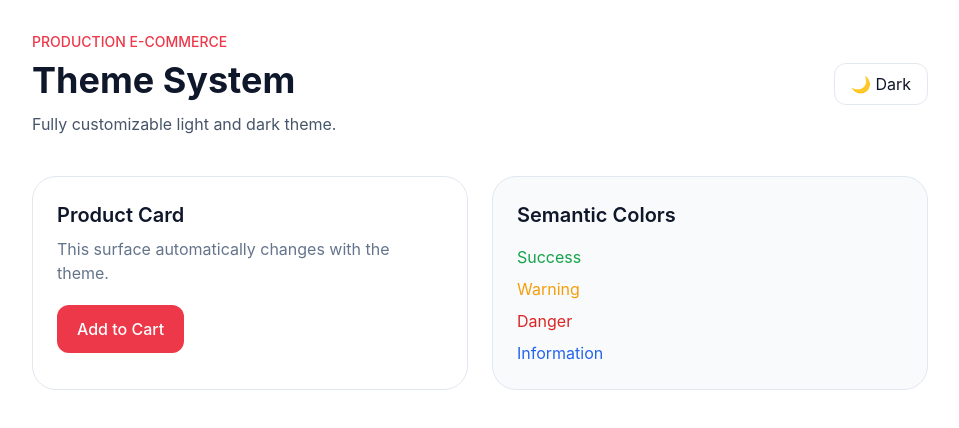
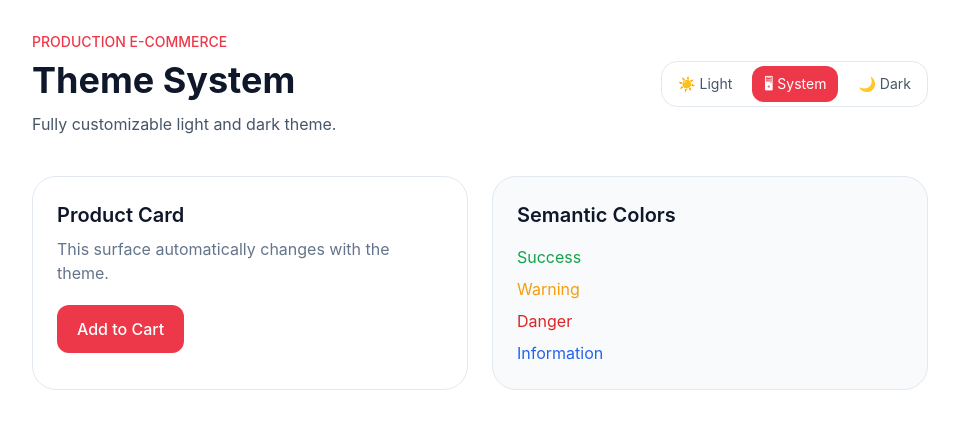
Before and after one commit to hasan6t7/e-commerce-pro, a React app in the folder frontend/: page / in a window 1280 px wide. Shown: the top 428 px of the page, without its empty margins (160-1119 px from the left). Built offline with nearby package versions, Linux system fonts and the light colour scheme; the HTML template or start-up script is replaced by a standard one.

Commit message:
feat: add light dark system theme

```diff
--- a/frontend/src/components/common/ThemeToggle.jsx
+++ b/frontend/src/components/common/ThemeToggle.jsx
@@ -2,17 +2,46 @@ import useTheme from "../../hooks/useTheme";
 
 
 const ThemeToggle = () => {
-  const { theme, toggleTheme } = useTheme();
+  const { theme, setTheme } = useTheme();
 
   return (
-    <button
-      type="button"
-      onClick={toggleTheme}
-      className="rounded-lg border border-border bg-surface px-4 py-2 text-foreground transition hover:bg-surface-secondary"
-      aria-label="Toggle theme"
-    >
-      {theme === "light" ? "🌙 Dark" : "☀️ Light"}
-    </button>
+    <div className="flex items-center gap-2 rounded-xl border border-border bg-surface p-1">
+      <button
+        type="button"
+        onClick={() => setTheme("light")}
+        className={`rounded-lg px-3 py-2 text-sm transition ${
+          theme === "light"
+            ? "bg-primary text-white"
+            : "text-foreground-secondary hover:bg-surface-secondary"
+        }`}
+      >
+        ☀️ Light
+      </button>
+
+      <button
+        type="button"
+        onClick={() => setTheme("system")}
+        className={`rounded-lg px-3 py-2 text-sm transition ${
+          theme === "system"
+            ? "bg-primary text-white"
+            : "text-foreground-secondary hover:bg-surface-secondary"
+        }`}
+      >
+        🖥 System
+      </button>
+
+      <button
+        type="button"
+        onClick={() => setTheme("dark")}
+        className={`rounded-lg px-3 py-2 text-sm transition ${
+          theme === "dark"
+            ? "bg-primary text-white"
+            : "text-foreground-secondary hover:bg-surface-secondary"
+        }`}
+      >
+        🌙 Dark
+      </button>
+    </div>
   );
 };
 
--- a/frontend/src/hooks/useTheme.js
+++ b/frontend/src/hooks/useTheme.js
@@ -1,14 +1,19 @@
 import { useEffect, useState } from "react";
+
+const getSystemTheme = () => {
+  return window.matchMedia("(prefers-color-scheme: dark)").matches
+    ? "dark"
+    : "light";
+};
 
 const getInitialTheme = () => {
   const savedTheme = localStorage.getItem("theme");
 
-  if (savedTheme === "light" || savedTheme === "dark") {
+  if (savedTheme === "light" || savedTheme === "dark" || savedTheme === "system") {
     return savedTheme;
   }
-  return window.matchMedia("(prefers-color-scheme: dark)").matches
-    ? "dark"
-    : "light";
+
+  return "system";
 };
 
 const useTheme = () => {
@@ -16,18 +21,43 @@ const useTheme = () => {
 
   useEffect(() => {
     const root = document.documentElement;
-    root.classList.toggle("dark", theme === "dark");
+
+    const applyTheme = () => {
+      const activeTheme = theme === "system" ? getSystemTheme() : theme;
+
+      root.classList.toggle("dark", activeTheme === "dark");
+      root.classList.toggle("light", activeTheme === "light");
+    };
+
+    applyTheme();
+
     localStorage.setItem("theme", theme);
+
+    if (theme !== "system") {
+      return;
+    }
+
+    const mediaQuery = window.matchMedia(
+      "(prefers-color-scheme: dark)"
+    );
+
+    const handleSystemThemeChange = () => {
+      applyTheme();
+    };
+
+    mediaQuery.addEventListener("change", handleSystemThemeChange);
+
+    return () => {
+      mediaQuery.removeEventListener(
+        "change",
+        handleSystemThemeChange
+      );
+    };
   }, [theme]);
-
-  const toggleTheme = () => {
-    setTheme((currentTheme) => (currentTheme === "light" ? "dark" : "light"));
-  };
 
   return {
     theme,
     setTheme,
-    toggleTheme,
   };
 };
 
```
Also changed, not shown: package.json (added, +9 -0 lines).
